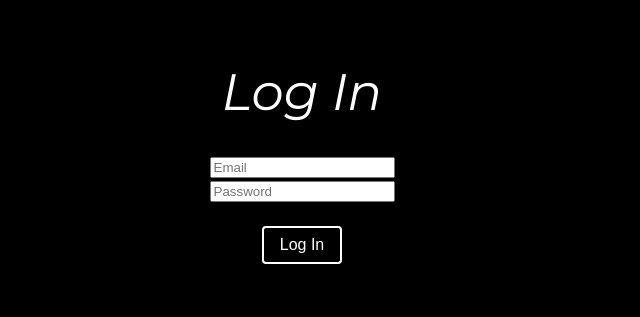
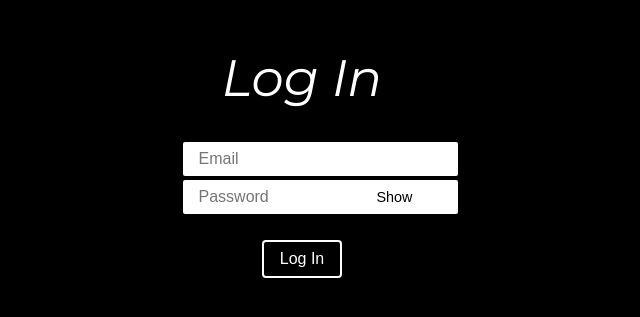
Before and after one commit to ChopChop-Amep/Frontend, a React (Vite) app in the folder Chop-Chop-WEB/: page /login in a window 1280 px wide. Shown: the part 253-570 px from the top of the page, without its empty margins (338-978 px from the left). Built offline with nearby package versions, Linux system fonts and the light colour scheme; no server answers.

Commit message:
update log in conection to DataBase

```diff
--- a/Chop-Chop-WEB/src/pages/LogIn.css
+++ b/Chop-Chop-WEB/src/pages/LogIn.css
@@ -14,3 +14,22 @@
     color: black;
     transform: scale(1.3);
 }
+
+.input-li{
+    border: #000 solid 2px;
+    border-radius: 0.25rem;
+    padding: 0.5rem 1rem;
+    font-size: 1rem;
+    width: 100%;
+}
+
+.btn-show{
+    position: absolute;
+    right: 5px;
+    top: 50%;
+    transform: translateY(-50%);
+    background: none;
+    border: none;
+    cursor: pointer;
+    font-size: 0.9rem;
+}
--- a/Chop-Chop-WEB/src/pages/LogIn.jsx
+++ b/Chop-Chop-WEB/src/pages/LogIn.jsx
@@ -1,40 +1,71 @@
-import {useData} from '../hooks/useDataSignUp.js'
-import './LogIn.css'
+import { useState } from 'react';
+import { useData } from '../hooks/useDataSignUp.js';
+import './LogIn.css';
+import supabase from './Authenticator.jsx';
 
 function SignIn() {
-  const {email, updateEmail, errorE, password, updatePassword, errorP} = useData()
+  const { email, updateEmail, errorE, password, updatePassword, errorP } = useData();
+  const [loginError, setLoginError] = useState(null);
+  const [showPassword, setShowPassword] = useState(false);
 
-  const handleSubmit = (event) => {
+  const handleSubmit = async (event) => {
     event.preventDefault();
+    setLoginError(null);
+
     if (!errorE && !errorP) {
+      try {
+        const { error } = await supabase.auth.signInWithPassword({
+          email,
+          password,
+        });
+
+        if (error) {
+          setLoginError('Invalid email or password.');
+        } else {
           alert('Signed In correctly.');
           window.location.href = '/';
         }
+      } catch {
+        setLoginError('An error occurred while logging in.');
       }
+    }
+  };
+
   const handleChangeEmail = (event) => {
-    updateEmail(event.target.value)
-  }
+    updateEmail(event.target.value);
+  };
+
   const handleChangePassword = (event) => {
-    updatePassword(event.target.value)
-  }
+    updatePassword(event.target.value);
+  };
 
+  const toggleShowPassword = () => {
+    setShowPassword((prevState) => !prevState);
+  };
 
   return (
     <main>
       <h1>Log In</h1>
       <form onSubmit={handleSubmit}>
-          <input className="inputEmail" onChange={handleChangeEmail} value={email} type="text" placeholder="Email" />
+        <input className="input-li" onChange={handleChangeEmail} value={email} type="text" placeholder="Email" />
         <br />
-          <input className="inputPassword" onChange={handleChangePassword} value={password} type="password" placeholder="Password" />
+        <div style={{ position: 'relative', display: 'inline-block' }}>
+          <input className="input-li" onChange={handleChangePassword} value={password} type={showPassword ? 'text' : 'password'} placeholder="Password" />
+          <button type="button" onClick={toggleShowPassword} className="btn-show" >
+            {showPassword ? 'Hide' : 'Show'}
+          </button>
+        </div>
         <br />
         <br />
-          <button className='button-style-li' type='submit'>Log In</button>
+        <button className="button-style-li" type="submit">
+          Log In
+        </button>
       </form>
-          {errorE && <p style={{margin: '1rem', color: 'red'}}>{errorE}</p>}
-          {errorP && <p style={{margin: '1rem', color: 'red'}}>{errorP}</p>}
-
+      {errorE && <p style={{ margin: '1rem', color: 'red' }}>{errorE}</p>}
+      {errorP && <p style={{ margin: '1rem', color: 'red' }}>{errorP}</p>}
+      {loginError && <p style={{ margin: '1rem', color: 'red' }}>{loginError}</p>}
     </main>
-  )
+  );
 }
 
 export default SignIn
--- a/Chop-Chop-WEB/src/pages/components/HeaderMenu.jsx
+++ b/Chop-Chop-WEB/src/pages/components/HeaderMenu.jsx
@@ -1,10 +1,10 @@
 import React from 'react'
-import { useEffect, useState, useRef} from 'react'
+import { useEffect, useState, useRef } from 'react'
 import './HeaderMenu.css'
 
 export function HeaderMenu() {
-
   const [isDropdownOpen, setIsDropdownOpen] = useState(false);
+  const [isLoggedIn, setIsLoggedIn] = useState(false); // Estado para verificar si el usuario está logueado
   const dropdownRef = useRef(null);
 
   const DropDown = () => {
@@ -20,30 +20,26 @@ export function HeaderMenu() {
   };
 
   const handleShowCreateProduct = () => {
-      window.location.href = '/create-product'
+    window.location.href = '/create-product';
   };
 
   const handleShowLogOut = () => {
     if (window.confirm('Are you sure you want to log out?')) {
       alert('You have logged out successfully!');
+      setIsLoggedIn(false); // Cambiar el estado a no logueado
       window.location.href = '/';
     }
-
   };
 
-
   useEffect(() => {
-      // Funció per tancar el desplegable si es fa clic fora
     const handleClickOutside = (event) => {
       if (dropdownRef.current && !dropdownRef.current.contains(event.target)) {
         setIsDropdownOpen(false);
       }
     };
 
-      // Afegir l'escoltador d'esdeveniments al document
     document.addEventListener('click', handleClickOutside);
 
-      // Netejar l'escoltador quan el component es desmunta
     return () => {
       document.removeEventListener('click', handleClickOutside);
     };
@@ -66,7 +62,8 @@ export function HeaderMenu() {
         onKeyDown={handleSearch}
       />
 
-      <img src='../../public/logo_processed.png'
+      <img
+        src='../../public/logo_processed.png'
         style={{
           maxWidth: '40px',
           cursor: 'pointer',
@@ -76,7 +73,8 @@ export function HeaderMenu() {
         }}
         onClick={() => {
           window.location.href = '/';
-        }}/>
+        }}
+      />
 
       <img
         src="https://cdn-icons-png.flaticon.com/512/149/149071.png"
@@ -88,17 +86,17 @@ export function HeaderMenu() {
           borderRadius: '50%',
           position: 'fixed',
           top: '10px',
-          right: '10px'
+          right: '10px',
         }}
         onClick={(e) => {
-          e.stopPropagation(); // Evita que el clic a la imatge tanqui immediatament el desplegable
+          e.stopPropagation();
           DropDown();
         }}
       />
 
       {isDropdownOpen && (
         <div
-          ref={dropdownRef} // Referència per detectar clics fora
+          ref={dropdownRef}
           style={{
             position: 'fixed',
             top: '55px',
@@ -108,9 +106,11 @@ export function HeaderMenu() {
             padding: '10px',
             borderRadius: '5px',
             boxShadow: '0px 4px 6px rgba(0, 0, 0, 0.1)',
-              zIndex: 1000
+            zIndex: 1000,
           }}
         >
+          {!isLoggedIn ? (
+            <>
               <a href="/login" onClick={handleShowLogin} style={{ color: '#000', display: 'block', padding: '5px' }}>
                 Log In
               </a>
@@ -126,8 +126,20 @@ export function HeaderMenu() {
               <a href="/" onClick={handleShowLogOut} style={{ color: '#000', display: 'block', padding: '5px' }}>
                 Log Out
               </a>
+            </>
+          ) : (
+            <>
+              <a href="/create-product" onClick={handleShowCreateProduct} style={{ color: '#000', display: 'block', padding: '5px' }}>
+                Add Product
+              </a>
+              <br />
+              <a href="/" onClick={handleShowLogOut} style={{ color: '#000', display: 'block', padding: '5px' }}>
+                Log Out
+              </a>
+            </>
+          )}
         </div>
       )}
     </header>
-  )
+  );
 }
```
Lines whose indentation alone changed are shown as unchanged.
